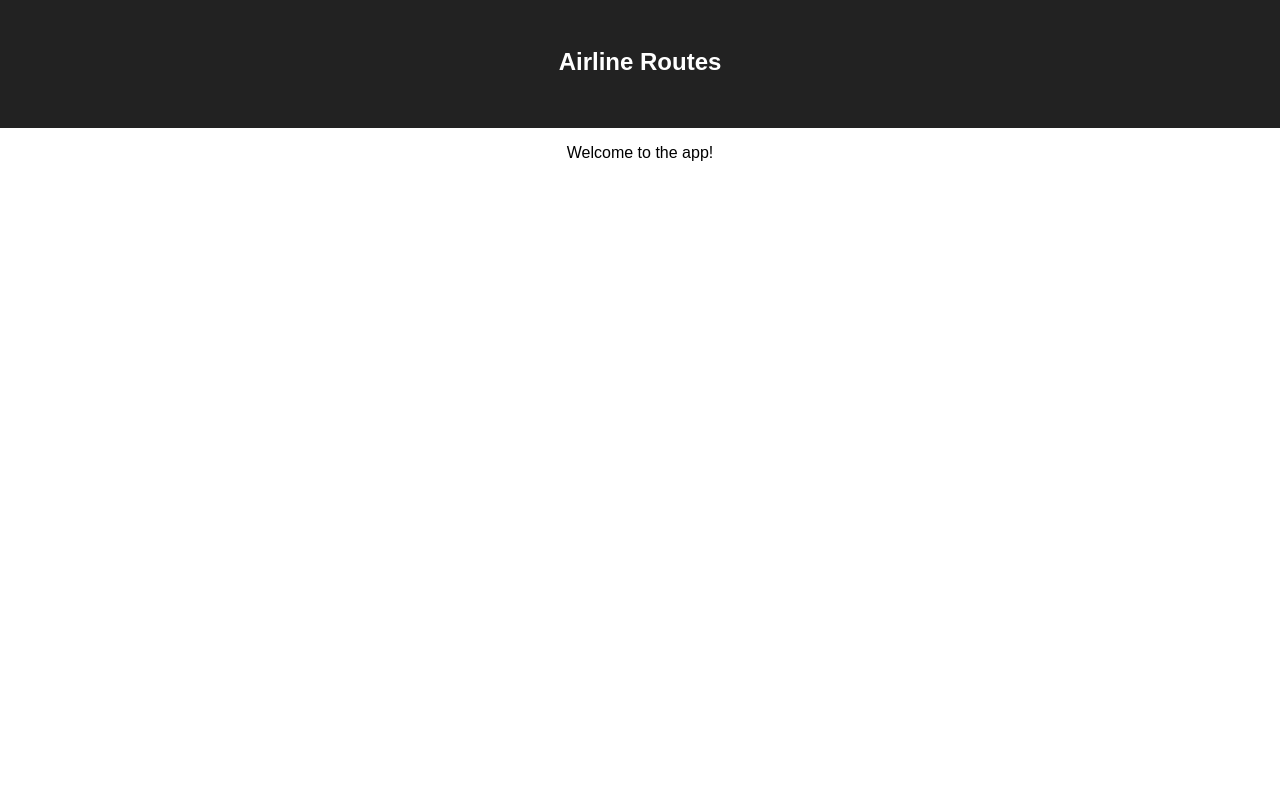
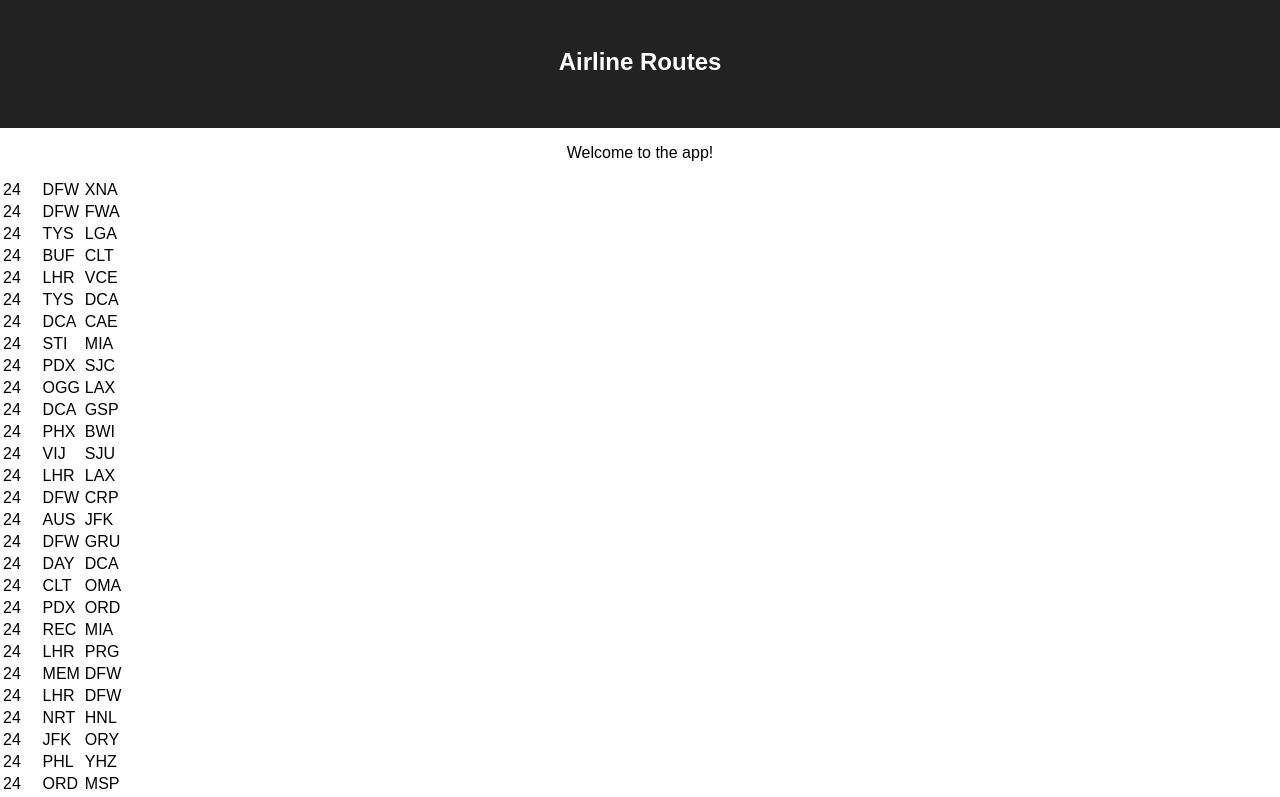
Before and after one commit to partemen86/Airlines, a React (Create React App) app: page / in a window 1280 px wide. Shown: the top 797 px of the page. Built offline with nearby package versions, Linux system fonts and the light colour scheme.

Commit message:
added table with routes

```diff
--- a/src/App.js
+++ b/src/App.js
@@ -1,7 +1,10 @@
 import React, { Component } from 'react';
 import './App.css';
+import data from './data';
 
-const App = () => (
+const App = () => {
+  console.log(data)
+  return (
   <div className="app">
     <header className="header">
       <h1 className="title">Airline Routes</h1>
@@ -11,7 +14,20 @@
         Welcome to the app!
       </p>
     </section>
+    <div>
+      <table>
+        <tbody>
+          {data.routes.map((route, idx) =>
+            <tr key={idx}>
+              <td>{route.airline}</td>
+              <td>{route.src}</td>
+              <td>{route.dest}</td>
+            </tr>)}
+        </tbody>
+      </table>
+    </div>
   </div>
   )
+}
 
 export default App;
```
Lines whose indentation alone changed are shown as unchanged.
